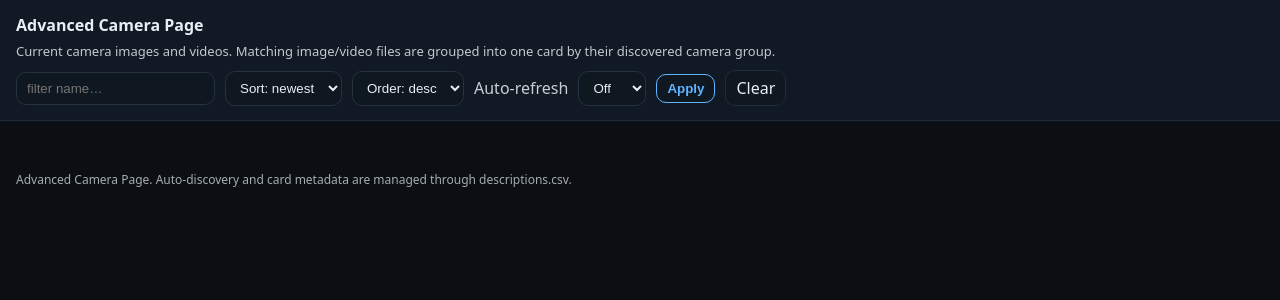
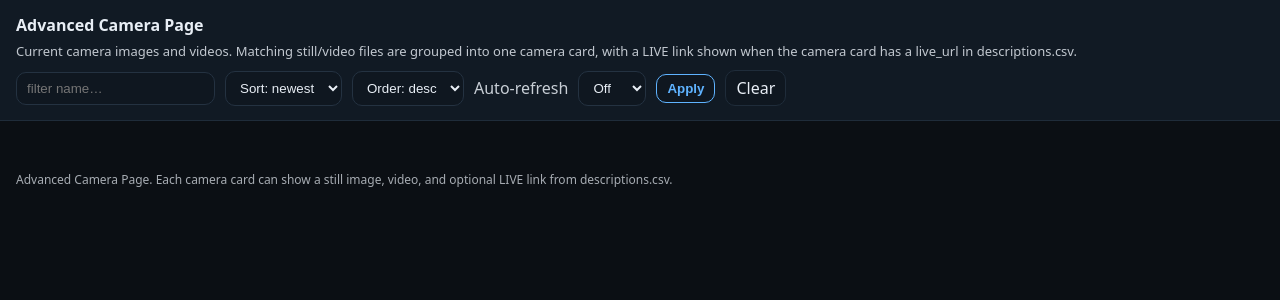
Before and after one commit to mathisono/Advanced-Camera-Page, a Python web app: template templates/index.html in a window 1280 px wide. Shown: the top 300 px of the page. Run offline with Jinja, Linux system fonts and the light colour scheme; the template is opened without the code that fills it, so the values that code supplies are empty.

Commit message:
Clarify live link support in camera cards

```diff
--- a/templates/index.html
+++ b/templates/index.html
@@ -73,7 +73,8 @@
       color: #e8eef5;
     }
 
-    .apply-btn {
+    .apply-btn,
+    .live-link {
       color: #5fb3ff;
       border-color: #5fb3ff;
       font-weight: 600;
@@ -156,7 +157,7 @@
 <header>
   <div class="title">Advanced Camera Page</div>
   <div class="subtitle">
-    Current camera images and videos. Matching image/video files are grouped into one card by their discovered camera group.
+    Current camera images and videos. Matching still/video files are grouped into one camera card, with a LIVE link shown when the camera card has a live_url in descriptions.csv.
   </div>
 
   <form class="controls" method="get" action="/">
@@ -193,9 +194,8 @@
 
   <div class="grid">
     {#
-      IMPORTANT:
       app.py assigns each media file a stable f.group value.
-      Group by f.group, not by recomputing from f.name, so image/video pairs stay together.
+      Group by f.group so one camera card can contain its still image, video, and optional LIVE link.
     #}
     {% set groups = {} %}
     {% for f in files %}
@@ -237,7 +237,7 @@
           {% set live_url = (live_urls.get(base, '') or '').strip() %}
           {% if live_url %}
             <div style="margin-bottom: 8px;">
-              <a class="btnlink apply-btn" href="{{ live_url }}" target="_blank" rel="noopener">LIVE</a>
+              <a class="btnlink live-link" href="{{ live_url }}" target="_blank" rel="noopener">LIVE</a>
             </div>
           {% endif %}
 
@@ -250,7 +250,7 @@
 </div>
 
 <footer>
-  Advanced Camera Page. Auto-discovery and card metadata are managed through descriptions.csv.
+  Advanced Camera Page. Each camera card can show a still image, video, and optional LIVE link from descriptions.csv.
 </footer>
 
 <script>
```
